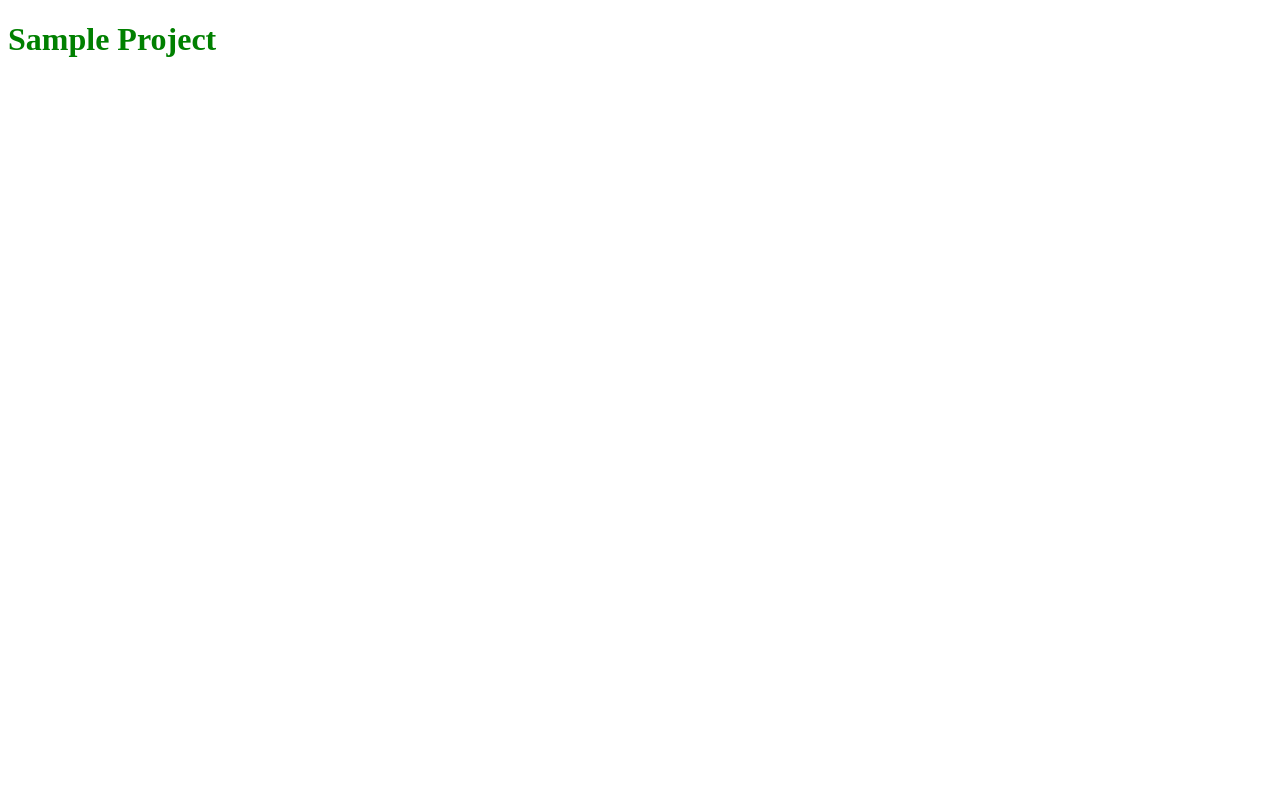
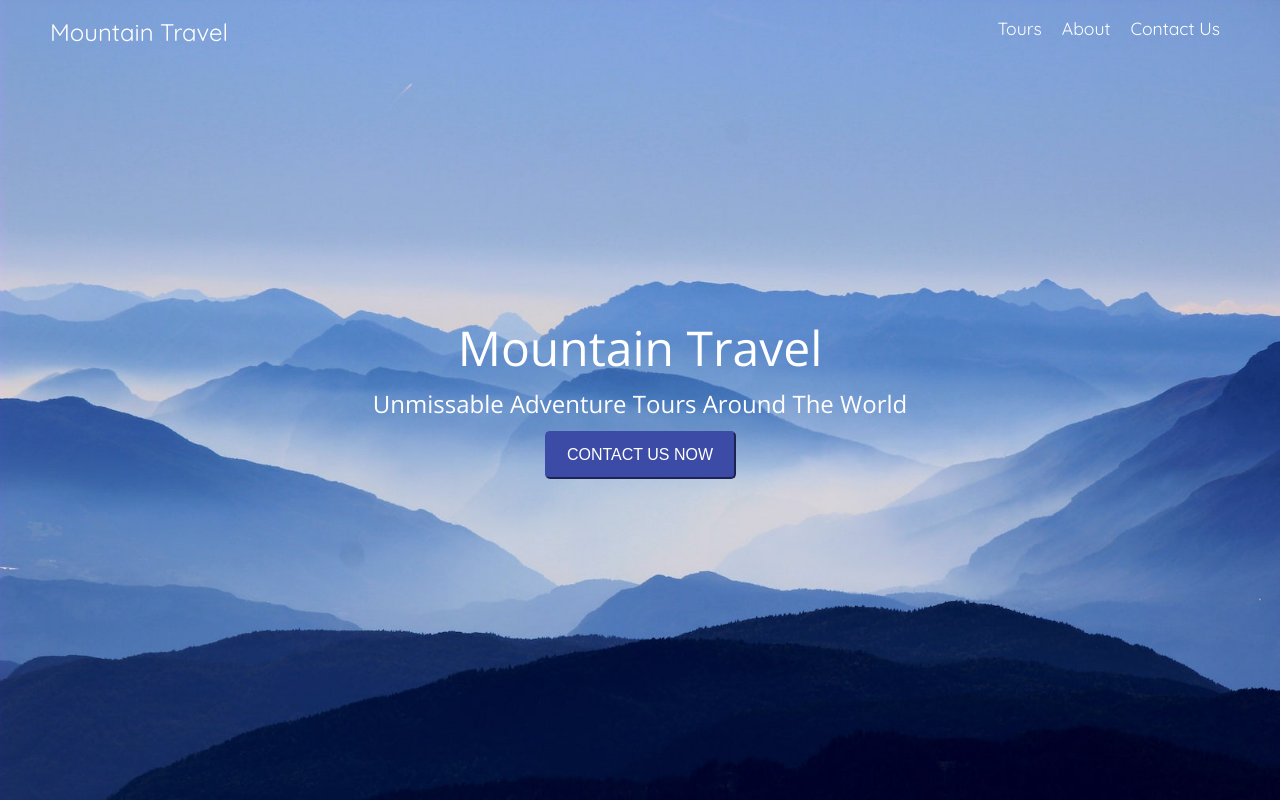
Before and after one commit to Scrump31/landing-page, a website: page index.html in a window 1280 px wide. Drawn offline with nearby package versions, Linux system fonts and the light colour scheme.

Commit message:
Finished Jumborton section

```diff
--- a/index.html
+++ b/index.html
@@ -4,12 +4,29 @@
   <meta charset="utf-8">
   <meta name="viewport" content="width=device-width, initial-scale=1">
   <title>Mountain Travel</title>
+  <link rel="stylesheet" href="https://cdnjs.cloudflare.com/ajax/libs/meyer-reset/2.0/reset.css" rel="stylesheet">
   <link href="https://fonts.googleapis.com/css?family=Open+Sans" rel="stylesheet">
   <link href="https://fonts.googleapis.com/css?family=Quicksand" rel="stylesheet">
   <link rel="stylesheet" href="css/styles.css">
 </head>
 <body>
   <!-- Forked from a template on Tutorialzine: https://tutorialzine.com/2016/06/freebie-landing-page-template-with-flexbox -->
-  <h1>Sample Project</h1>
+<section class="jumbotron">
+  <nav>
+    <div class="logo">Mountain Travel</div>
+    <div class="nav-links">
+      <div><a href="">Tours</a></div>
+      <div><a href="">About</a></div>
+      <div><a href="">Contact Us</a></div>
+    </div>
+  </nav>
+
+  <main>
+    <h1>Mountain Travel</h1>
+    <p>Unmissable Adventure Tours Around The World</p>
+    <button type="button" name="button">CONTACT US NOW</button>
+  </main>
+</section>
+
 </body>
 </html>
--- /dev/null
+++ b/sass/_variables.scss
@@ -0,0 +1,2 @@
+$contact-us: #3c4ba5;
+$white: #fff;
--- a/sass/styles.scss
+++ b/sass/styles.scss
@@ -1,3 +1,73 @@
-h1 {
-  color: green;
+@import 'variables';
+
+// Jumbotron
+.jumbotron {
+  background-image: url('../assets/img/main.jpg');
+  background-size: cover;
+  color: $white;
+  height: 100vh;
+
+  // Nav Bar
+  nav {
+    display: flex;
+    flex-wrap: wrap;
+    font-family: 'Quicksand', sans-serif;
+    justify-content: space-between;
+    padding: 20px 50px;
+
+    .logo {
+      font-size: 1.5rem;
+      @media all and (max-width: 767px) {
+        flex-basis: 100%;
+        margin-bottom: 10px;
+        text-align: center;
+       }
+    }
+
+    .nav-links {
+      display: flex;
+      font-size: 1.1rem;
+      justify-content: space-around;
+      @media all and (max-width: 767px) {
+        flex-basis: 100%;
+        text-align: center;
+       }
+
+      a {
+        color: inherit;
+        margin: 10px;
+        text-decoration: none;
+
+      }
+    }
+  }
+
+  // Main
+  main {
+
+    font-family: 'Open Sans', sans-serif;
+    font-size: 1.5rem;
+    margin-top: 260px;
+    text-align: center;
+
+    h1 {
+      font-size: 3rem;
+      margin-bottom: 20px;
+    }
+
+    p {
+      margin-bottom: 15px;
+    }
+
+    button {
+      background: $contact-us;
+      border-color: $contact-us;
+      border-radius: 5px;
+      color: $white;
+      cursor: pointer;
+      font-size: 1rem;
+      padding: 13px 20px;
+      width: 191px;
+    }
+  }
 }
```
Also changed, not shown: .sass-lint.yml (added), css/styles.css, 1 other file.
